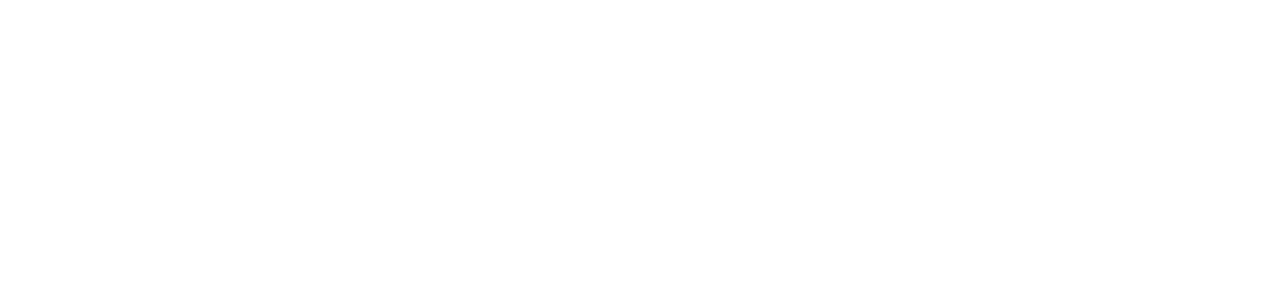
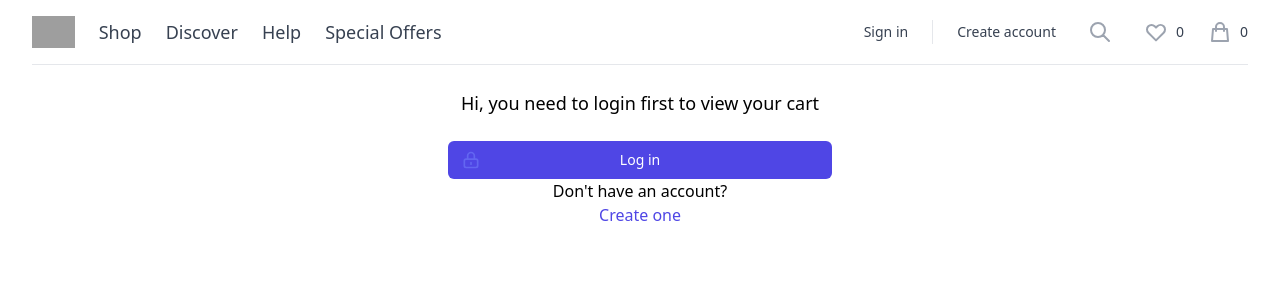
Before and after one commit to mostafakamal22/sprints-e-commerce-project, a React (Create React App) app in the folder frontend/: page /cart in a window 1280 px wide. Before the commit this address had no page. Shown: the top 300 px of the page. Built offline with nearby package versions, Linux system fonts and the light colour scheme; grey boxes are pictures that could not be loaded.

Commit message:
added pages responding to all links

```diff
--- a/frontend/src/components/App.js
+++ b/frontend/src/components/App.js
@@ -3,7 +3,13 @@
 import AdminDashboard from './views/authorization/AdminDashboard';
 import LoginPage from './views/authorization/LoginPage';
 import RegisterPage from './views/authorization/RegisterPage';
+import { Discover } from './views/main/Discover';
+import Help from './views/main/Help';
 import Home from './views/main/Home';
+import { Shop } from './views/main/Shop';
+import Special from './views/main/Special';
+import Cart from './views/profile/Cart';
+import Wishlist from './views/profile/Wishlist';
 
 const App = () => {
 
@@ -16,6 +22,12 @@
         <Route path='/login' element={<LoginPage />} />
         <Route path='/register' element={<RegisterPage />} />
         <Route path='/admin/dashboard' element={<AdminDashboard />} />
+        <Route path='/shop' element={<Shop />} />
+        <Route path='/discover' element={<Discover />} />
+        <Route path='/help' element={<Help />} />
+        <Route path='/special' element={<Special />} />
+        <Route path='/cart' element={<Cart />} />
+        <Route path='/wishlist' element={<Wishlist />} />
       </Routes>
     </div>
   )
--- /dev/null
+++ b/frontend/src/components/shared/LoginPrompt.js
@@ -0,0 +1,53 @@
+import { LockClosedIcon } from '@heroicons/react/outline'
+import React, { useContext, useEffect, useState } from 'react'
+import { Link, useLocation } from 'react-router-dom'
+import UserContext from '../../context/user/UserContext'
+
+const LoginPrompt = () => {
+
+    const { state } = useContext(UserContext)
+    const [isCart, setIsCart] = useState()
+    const url = useLocation().pathname
+
+    useEffect(() => {
+        if (url.includes('cart')) {
+            setIsCart(true)
+        } else {
+            setIsCart(false)
+        }
+    // eslint-disable-next-line react-hooks/exhaustive-deps
+    }, [])
+
+    return (
+        <>
+            {state.authed
+                ? (
+                    <div>User authed, show the {isCart ? 'cart' : 'wishlist'} items</div>
+                )
+                : (
+                    <div className='flex flex-col items-center mt-6'>
+                        <div className='w-96'>
+                            <h1 className='text-lg font-medium text-center'>Hi, you need to login first to view your {isCart ? 'cart' : 'wishlist'}</h1>
+                            <Link
+                                to='/login'
+                                className="group relative w-full flex justify-center mt-6 py-2 px-4 border border-transparent text-sm font-medium rounded-md text-white bg-indigo-600 hover:bg-indigo-700 focus:outline-none focus:ring-2 focus:ring-offset-2 focus:ring-indigo-500"
+                            >
+                                <span className="absolute left-0 inset-y-0 flex items-center pl-3">
+                                    <LockClosedIcon className="h-5 w-5 text-indigo-500 group-hover:text-indigo-400" aria-hidden="true" />
+                                </span>
+                                Log in
+                            </Link>
+                        </div>
+                        <div className='flex flex-col items-center space-y-0'>
+                            <span>Don't have an account?</span>
+                            <Link to='/register' type='button' className="mt-5 font-medium text-indigo-600 hover:text-indigo-500">
+                                Create one
+                            </Link>
+                        </div>
+                    </div>
+                )}
+        </>
+    )
+}
+
+export default LoginPrompt
--- a/frontend/src/components/shared/Navbar.js
+++ b/frontend/src/components/shared/Navbar.js
@@ -1,7 +1,7 @@
 import { Fragment, useContext, useState } from 'react'
 import { Link } from 'react-router-dom'
 import { Dialog, Transition } from '@headlessui/react'
-import { MenuIcon, SearchIcon, ShoppingBagIcon, XIcon } from '@heroicons/react/outline'
+import { MenuIcon, SearchIcon, ShoppingBagIcon, XIcon, HeartIcon } from '@heroicons/react/outline'
 import UserContext from '../../context/user/UserContext'
 
 const Navbar = () => {
@@ -63,6 +63,22 @@
                                     <span className="sr-only">Open user menu</span>
                                     <span className="font-medium">Welcome {state.authed ? state.user.firstName : 'Gamer'}</span>
                                 </div>
+
+                                <div className="flex flex-col">
+                                    <Link to="/shop" className="p-2 block font-medium text-gray-900 hover:bg-gray-100">
+                                        Shop
+                                    </Link>
+                                    <Link to="/discover" className="p-2 block font-medium text-gray-900 hover:bg-gray-100">
+                                        Discover
+                                    </Link>
+                                    <Link to="/help" className="p-2 block font-medium text-gray-900 hover:bg-gray-100">
+                                        Help
+                                    </Link>
+                                    <Link to="/special" className="p-2 block font-medium text-gray-900 hover:bg-gray-100">
+                                        Special Offers
+                                    </Link>
+                                </div>
+
                                 {state.authed
                                     ? (
                                         <>
@@ -83,7 +99,7 @@
                                         <>
                                             <div className="flow-root">
                                                 <Link to="/login" className="-m-2 p-2 block font-medium text-gray-900">
-                                                    Sign in
+                                                    Log in
                                                 </Link>
                                             </div>
                                             <div className="flow-root">
@@ -125,13 +141,28 @@
                                 </Link>
                             </div>
 
+                            <div className="hidden lg:flex lg:flex-1 lg:items-center lg:justify-start lg:space-x-6 ml-6">
+                                <Link to="/shop" className="text-lg font-medium text-gray-700 hover:text-gray-900">
+                                    Shop
+                                </Link>
+                                <Link to="/discover" className="text-lg font-medium text-gray-700 hover:text-gray-900">
+                                    Discover
+                                </Link>
+                                <Link to="/help" className="text-lg font-medium text-gray-700 hover:text-gray-900">
+                                    Help
+                                </Link>
+                                <Link to="/special" className="text-lg font-medium text-gray-700 hover:text-gray-900">
+                                    Special Offers
+                                </Link>
+                            </div>
+
                             <div className="ml-auto flex items-center">
                                 <div className="hidden lg:flex lg:flex-1 lg:items-center lg:justify-end lg:space-x-6">
-                                    <Link to="login" className="text-sm font-medium text-gray-700 hover:text-gray-800">
+                                    <Link to="/login" className="text-sm font-medium text-gray-700 hover:text-gray-800">
                                         Sign in
                                     </Link>
                                     <span className="h-6 w-px bg-gray-200" aria-hidden="true" />
-                                    <Link to="register" className="text-sm font-medium text-gray-700 hover:text-gray-800">
+                                    <Link to="/register" className="text-sm font-medium text-gray-700 hover:text-gray-800">
                                         Create account
                                     </Link>
                                 </div>
@@ -145,9 +176,21 @@
                                     {/* Todo add search functionality */}
                                 </div>
 
+                                {/* Wish List */}
+                                <div className="ml-4 flow-root lg:ml-6">
+                                    <Link to="/wishlist" className="group -m-2 p-2 flex items-center">
+                                        <HeartIcon
+                                            className="flex-shrink-0 h-6 w-6 text-gray-400 group-hover:text-gray-500"
+                                            aria-hidden="true"
+                                        />
+                                        <span className="ml-2 text-sm font-medium text-gray-700 group-hover:text-gray-800">0</span>
+                                        <span className="sr-only">items in wishlist, view it</span>
+                                    </Link>
+                                </div>
+
                                 {/* Cart */}
                                 <div className="ml-4 flow-root lg:ml-6">
-                                    <Link to="checkout" className="group -m-2 p-2 flex items-center">
+                                    <Link to="/cart" className="group -m-2 p-2 flex items-center">
                                         <ShoppingBagIcon
                                             className="flex-shrink-0 h-6 w-6 text-gray-400 group-hover:text-gray-500"
                                             aria-hidden="true"
--- /dev/null
+++ b/frontend/src/components/views/main/Discover.js
@@ -0,0 +1,11 @@
+import React from 'react'
+import Navbar from '../../shared/Navbar'
+
+export const Discover = () => {
+  return (
+    <div>
+        <Navbar />
+        Show all special about the website
+    </div>
+  )
+}
--- /dev/null
+++ b/frontend/src/components/views/main/Help.js
@@ -0,0 +1,13 @@
+import React from 'react'
+import Navbar from '../../shared/Navbar'
+
+const Help = () => {
+  return (
+    <div>
+        <Navbar />
+        request help via CS.
+    </div>
+  )
+}
+
+export default Help
--- /dev/null
+++ b/frontend/src/components/views/main/Shop.js
@@ -0,0 +1,11 @@
+import React from 'react'
+import Navbar from '../../shared/Navbar'
+
+export const Shop = () => {
+  return (
+    <div>
+        <Navbar />
+        show all shopping catigories
+    </div>
+  )
+}
--- /dev/null
+++ b/frontend/src/components/views/main/Special.js
@@ -0,0 +1,13 @@
+import React from 'react'
+import Navbar from '../../shared/Navbar'
+
+const Special = () => {
+  return (
+    <div>
+        <Navbar />
+        show all special offers
+    </div>
+  )
+}
+
+export default Special
--- /dev/null
+++ b/frontend/src/components/views/profile/Cart.js
@@ -0,0 +1,14 @@
+import LoginPrompt from '../../shared/LoginPrompt'
+import Navbar from '../../shared/Navbar'
+
+const Cart = () => {
+
+    return (
+        <div>
+            <Navbar />
+            <LoginPrompt />
+        </div>
+    )
+}
+
+export default Cart
--- /dev/null
+++ b/frontend/src/components/views/profile/Wishlist.js
@@ -0,0 +1,14 @@
+import React from 'react'
+import LoginPrompt from '../../shared/LoginPrompt'
+import Navbar from '../../shared/Navbar'
+
+const Wishlist = () => {
+    return (
+        <div>
+            <Navbar />
+            <LoginPrompt />
+        </div>
+    )
+}
+
+export default Wishlist
--- a/frontend/src/hooks/useProtect.js
+++ b/frontend/src/hooks/useProtect.js
@@ -25,7 +25,7 @@
                         address: 'address',
                         secondaryAddress: 'secondaryAddress',
                         phone: 'phone',
-                        userType: 1,
+                        userType: 0,
                         status: 0,
                     },
                     authToken: 'Baerer token',
```
